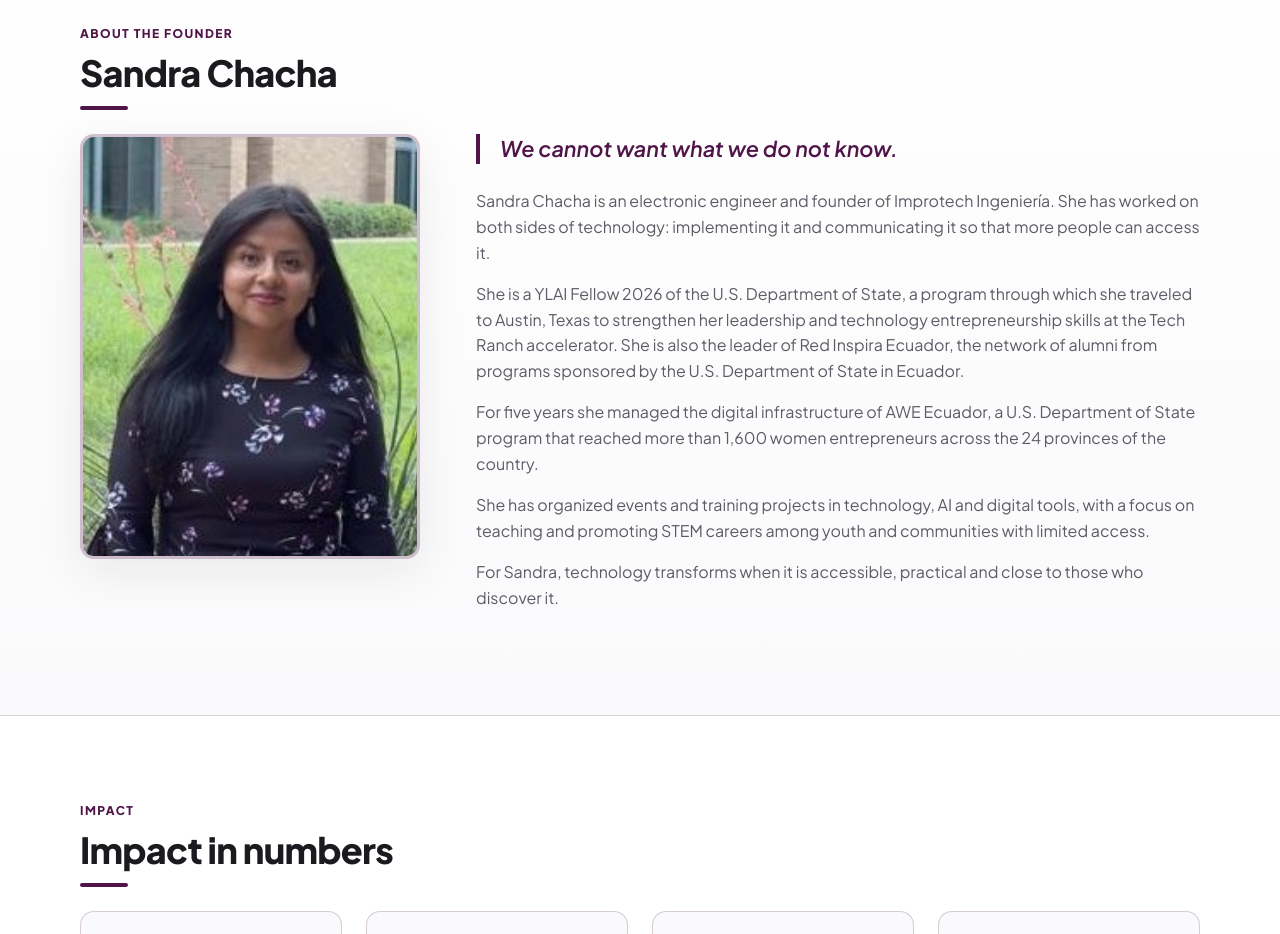
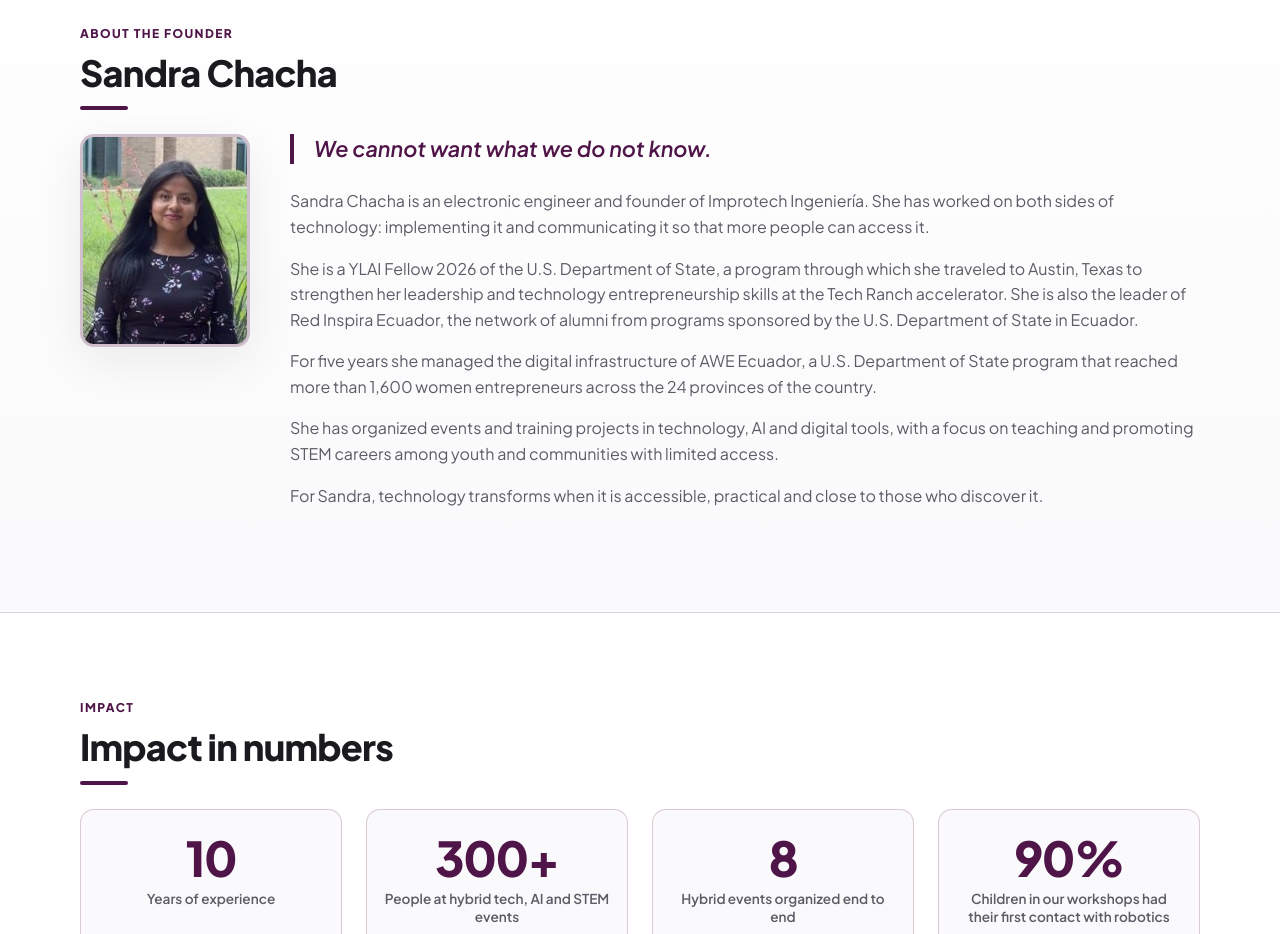
Before and after one commit to whocat10/improtech-web, a website: page index.html in a window 1280 px wide. Shown: the part 1400-2334 px from the top of the page. Drawn offline with Linux system fonts and the light colour scheme.

Commit message:
foto sandra mas pequeña

```diff
--- a/css/styles.css
+++ b/css/styles.css
@@ -421,18 +421,15 @@ section {
 
 .founder-grid {
   display: grid;
-  grid-template-columns: minmax(0, 340px) 1fr;
-  gap: clamp(2rem, 5vw, 3.5rem);
+  grid-template-columns: minmax(0, min(30%, 170px)) minmax(0, 1fr);
+  gap: clamp(1.25rem, 4vw, 2.5rem);
   align-items: start;
 }
 
-@media (max-width: 820px) {
-  .founder-grid {
-    grid-template-columns: 1fr;
-  }
-}
-
 .founder-photo {
+  width: 100%;
+  max-width: 170px;
+  justify-self: start;
   border-radius: var(--radius);
   overflow: hidden;
   box-shadow: var(--shadow-lg);
@@ -444,6 +441,10 @@ section {
   width: 100%;
   height: 100%;
   object-fit: cover;
+}
+
+.founder-content {
+  min-width: 0;
 }
 
 .founder-quote {
--- a/index.html
+++ b/index.html
@@ -143,8 +143,8 @@
               <img
                 src="fotos/sandra.jpg"
                 alt="Sandra Chacha, electronic engineer and founder of Improtech Ingeniería"
-                width="340"
-                height="425"
+                width="170"
+                height="213"
                 loading="lazy"
                 data-i18n-alt="founder_img_alt"
               />
```
